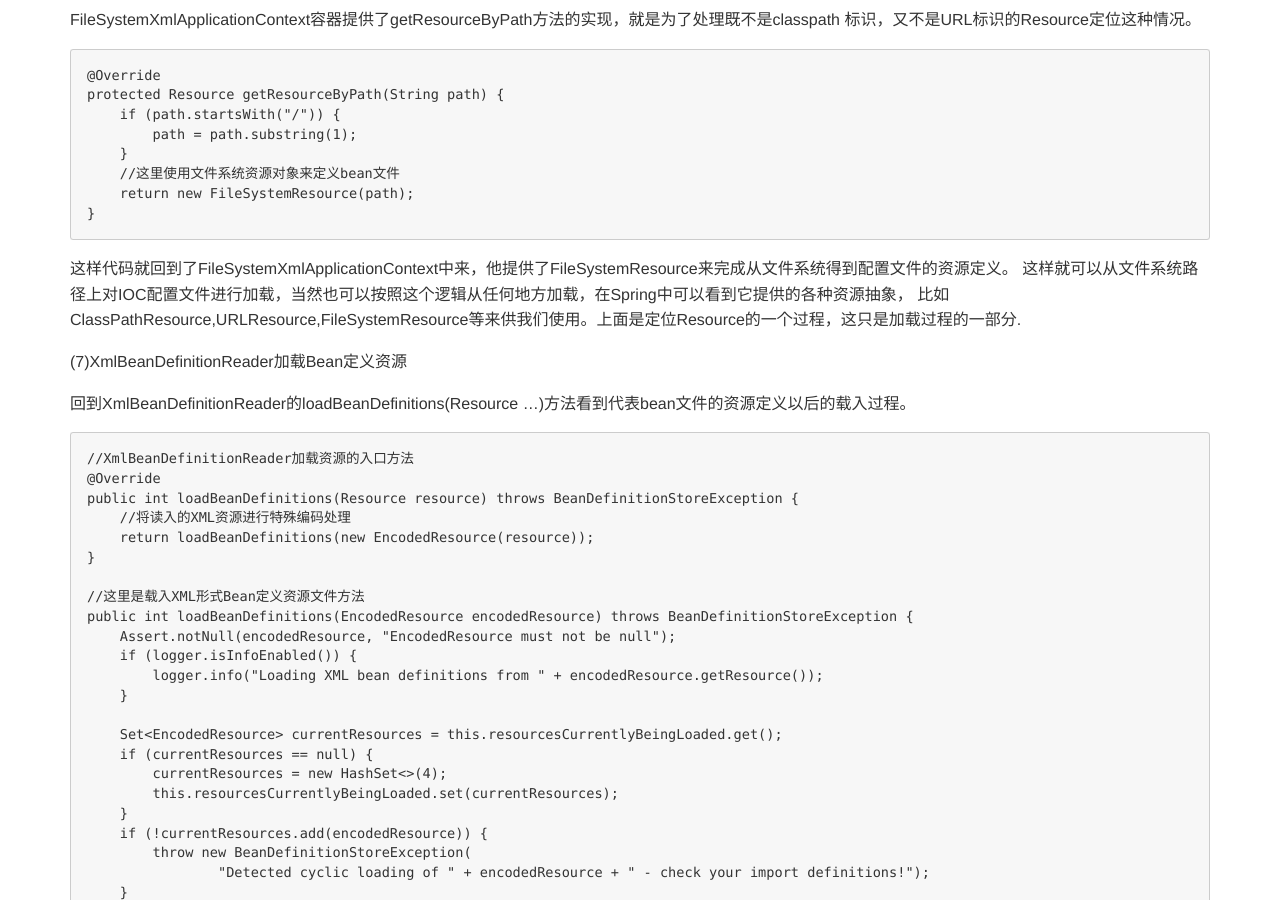
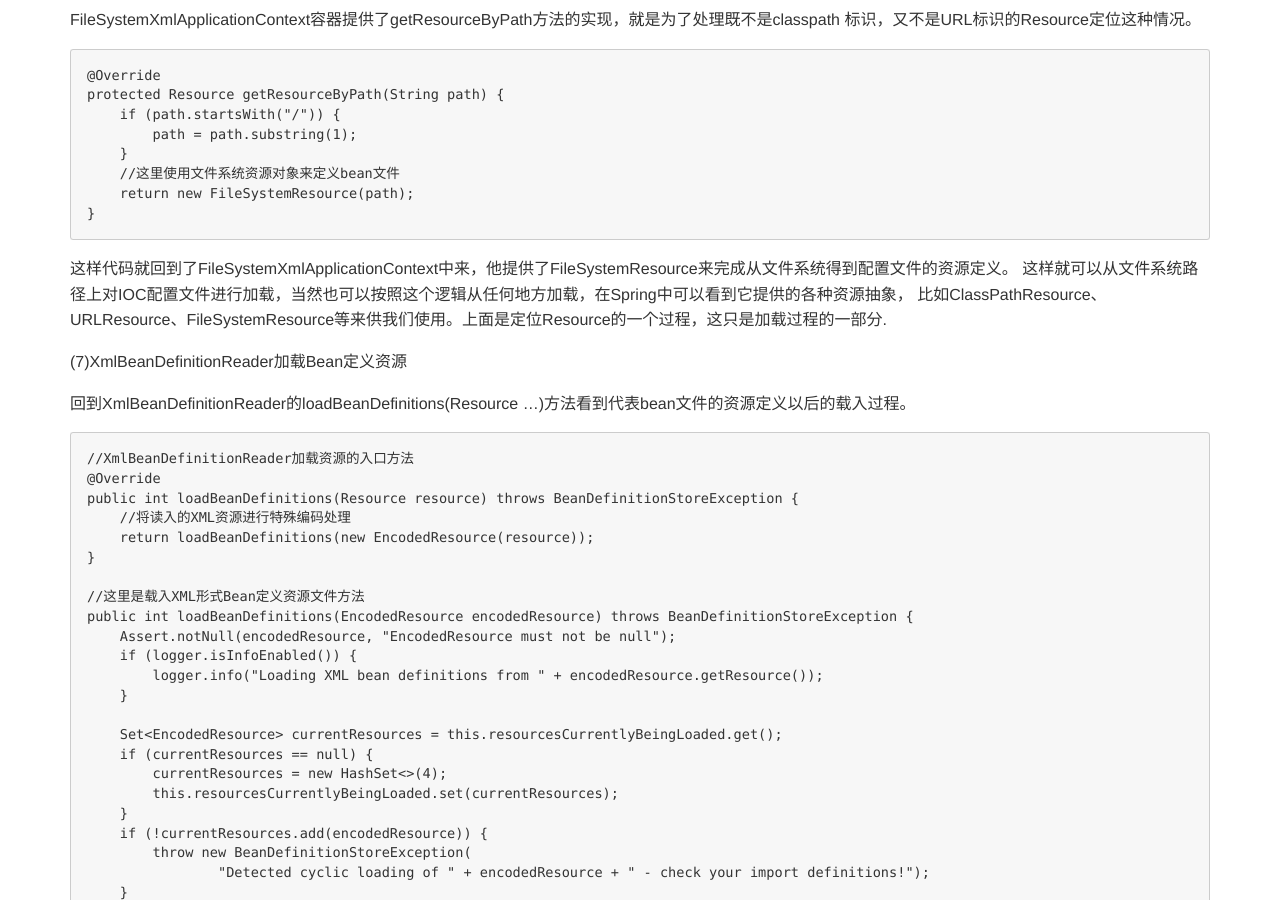
Before and after one commit to yaofengdoit/yaofengdoit.github.io, a Jekyll site: the page built from _posts/2019/2019-12-24-spring5-source-4.md, in a window 1280 px wide and 900 px high, scrolled down 2854 px. Built offline with Jekyll 4.4.1, drawn with Linux system fonts in a browser that asks for light colours; a script that is not in the unit is left out.

```diff
--- a/_posts/2019/2019-12-24-spring5-source-4.md
+++ b/_posts/2019/2019-12-24-spring5-source-4.md
@@ -136,7 +136,7 @@ protected Resource getResourceByPath(String path) {
 
 这样代码就回到了FileSystemXmlApplicationContext中来，他提供了FileSystemResource来完成从文件系统得到配置文件的资源定义。
 这样就可以从文件系统路径上对IOC配置文件进行加载，当然也可以按照这个逻辑从任何地方加载，在Spring中可以看到它提供的各种资源抽象，
-比如ClassPathResource,URLResource,FileSystemResource等来供我们使用。上面是定位Resource的一个过程，这只是加载过程的一部分.
+比如ClassPathResource、URLResource、FileSystemResource等来供我们使用。上面是定位Resource的一个过程，这只是加载过程的一部分.
 
 (7)XmlBeanDefinitionReader加载Bean定义资源
 
```
